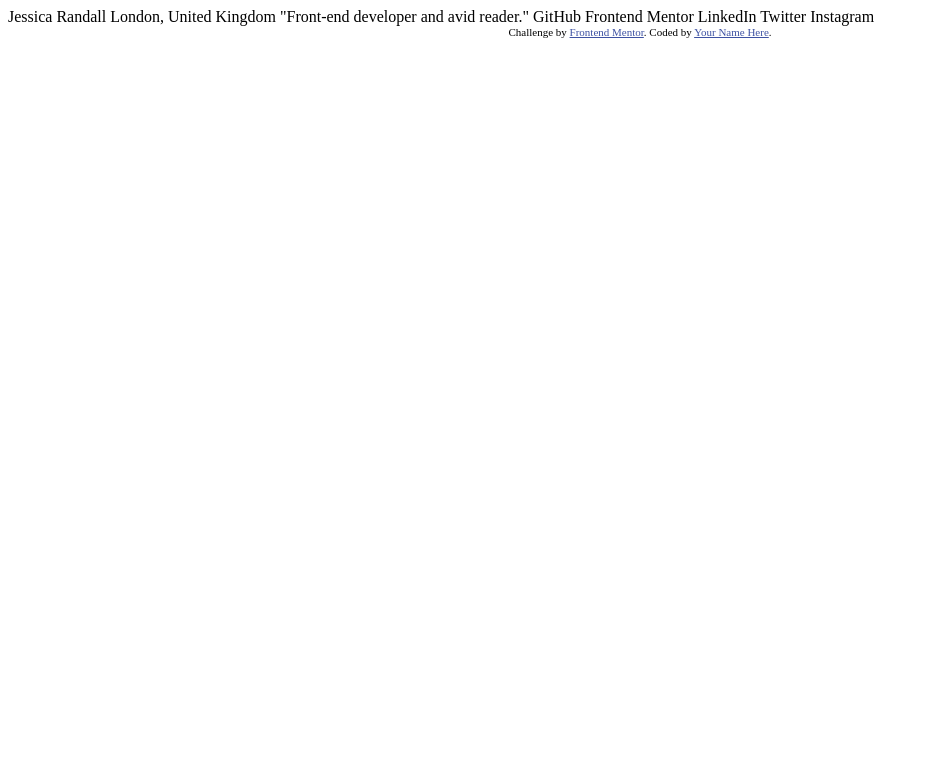
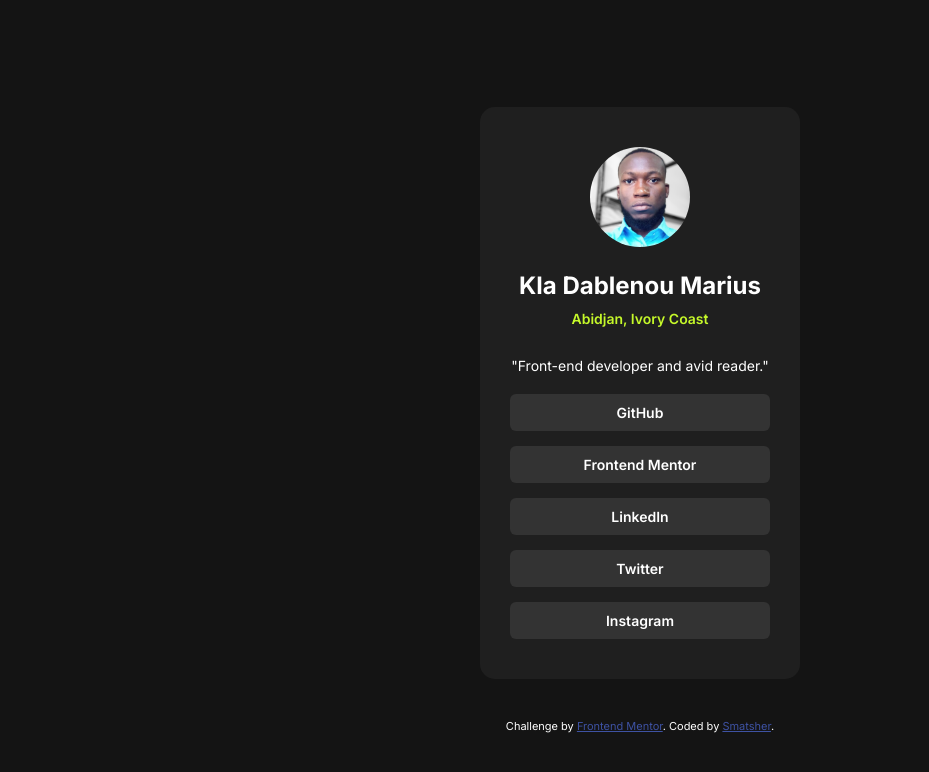
Before and after one commit to Smatsher/Social-links-profile, a plain HTML site: page index.html in a window 1280 px wide. Shown: the whole page, without its empty margins (0-929 px from the left). Drawn offline with Linux system fonts and the light colour scheme.

Commit message:
Add my solution for the social links profile.

```diff
--- a/index.html
+++ b/index.html
@@ -1,34 +1,53 @@
 <!DOCTYPE html>
 <html lang="en">
+
 <head>
   <meta charset="UTF-8">
-  <meta name="viewport" content="width=device-width, initial-scale=1.0"> <!-- displays site properly based on user's device -->
+  <meta name="viewport" content="width=device-width, initial-scale=1.0">
+  <!-- displays site properly based on user's device -->
 
   <link rel="icon" type="image/png" sizes="32x32" href="./assets/images/favicon-32x32.png">
-
+  <link rel="preconnect" href="https://fonts.googleapis.com">
+  <link rel="preconnect" href="https://fonts.gstatic.com" crossorigin>
+  <link href="https://fonts.googleapis.com/css2?family=Inter:wght@100..900&display=swap" rel="stylesheet">
+  <link rel="stylesheet" href="styles.css">
   <title>Frontend Mentor | Social links profile</title>
 
   <!-- Feel free to remove these styles or customise in your own stylesheet 👍 -->
   <style>
-    .attribution { font-size: 11px; text-align: center; }
-    .attribution a { color: hsl(228, 45%, 44%); }
+    .attribution {
+      font-size: 11px;
+      text-align: center;
+    }
+
+    .attribution a {
+      color: hsl(228, 45%, 44%);
+    }
   </style>
 </head>
+
 <body>
+  <main>
+    <div id="social-card">
+      <img src="./assets/images/avatar-marius.jpg" alt="kla marius avatar">
+      <h2>Kla Dablenou Marius</h2>
+      <p id="location">Abidjan, Ivory Coast</p>
+      <p id="description">"Front-end developer and avid reader."</p>
+      <ul>
+        <li><a href="https://github.com/Smatsher">GitHub</a></li>
+        <li><a href="https://www.frontendmentor.io/profile/Smatsher">Frontend Mentor</a></li>
+        <li><a href="#">LinkedIn</a></li>
+        <li><a href="https://x.com/marius_kla">Twitter</a></li>
+        <li><a href="#">Instagram</a></li>
+      </ul>
+    </div>
+  </main>
+  <footer>
+    <div class="attribution">
+      Challenge by <a href="https://www.frontendmentor.io?ref=challenge" target="_blank">Frontend Mentor</a>.
+      Coded by <a href="#">Smatsher</a>.
+    </div>
+  </footer>
+</body>
 
-  Jessica Randall
-  London, United Kingdom
-  "Front-end developer and avid reader."
-
-  GitHub
-  Frontend Mentor
-  LinkedIn
-  Twitter
-  Instagram
-
-  <div class="attribution">
-    Challenge by <a href="https://www.frontendmentor.io?ref=challenge" target="_blank">Frontend Mentor</a>.
-    Coded by <a href="#">Your Name Here</a>.
-  </div>
-</body>
 </html>
--- /dev/null
+++ b/styles.css
@@ -0,0 +1,88 @@
+/*
+Front-end Style Guide
+Layout The designs were created to the following
+widths:
+Mobile: 375px
+Desktop: 1440px
+💡 These are just the design sizes. Ensure content is responsive and meets WCAG requirements by testing the full range of screen sizes from 320px to large screens.
+Colors
+Primary Green: hsl(75, 94%, 57%)
+Neutral White: hsl(0, 0%, 100%)
+Grey: hsl(0, 0%, 20%)
+Dark Grey: hsl(0, 0%, 12%)
+Off Black: hsl(0, 0%, 8%)
+Typography
+Body Copy
+Font size (paragraph): 14px
+Font Family: Inter
+Weights: 400, 600, 700
+ */
+*,
+*::before,
+*::after {
+  box-sizing: border-box;
+  margin: 0;
+}
+body {
+  height: 100vh;
+  font-family: "Inter", sans-serif;
+  background-color: hsl(0, 0%, 8%);
+  color: hsl(0, 0%, 100%);
+  display: flex;
+  flex-direction: column;
+  justify-content: center;
+  align-items: center;
+}
+body p {
+  font-size: 14px;
+}
+#social-card {
+  width: 320px;
+  margin: 40px auto;
+  background-color: hsl(0, 0%, 12%);
+  padding: 40px 30px;
+  text-align: center;
+  border-radius: 15px;
+}
+#social-card img {
+  width: 100px;
+  height: 100px;
+  object-fit: cover;
+  border-radius: 50px;
+}
+#social-card h2 {
+  font-weight: 700;
+  padding-top: 20px;
+}
+#location {
+  color: hsl(75, 94%, 57%);
+  font-weight: 600;
+  padding: 10px 0 30px;
+}
+#description {
+  font-weight: 400;
+}
+#social-card ul {
+  list-style-type: none;
+  padding: 0;
+  padding-top: 20px;
+}
+#social-card li + li {
+  margin-top: 15px;
+}
+#social-card a {
+  display: inline-block;
+  width: 100%;
+  font-size: 14px;
+  font-weight: 600;
+  color: hsl(0, 0%, 100%);
+  background-color: hsl(0, 0%, 20%);
+  padding: 10px;
+  text-decoration: none;
+  border-radius: 6px;
+}
+#social-card a:hover {
+  color: hsl(0, 0%, 20%);
+  background-color: hsl(75, 94%, 57%);
+
+}
```
Also changed, not shown: assets/images/avatar-marius.jpg (added).
